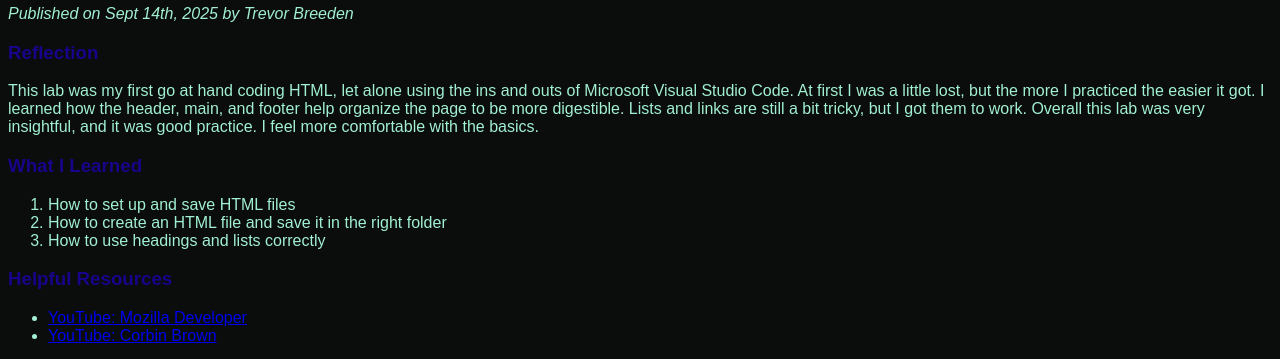
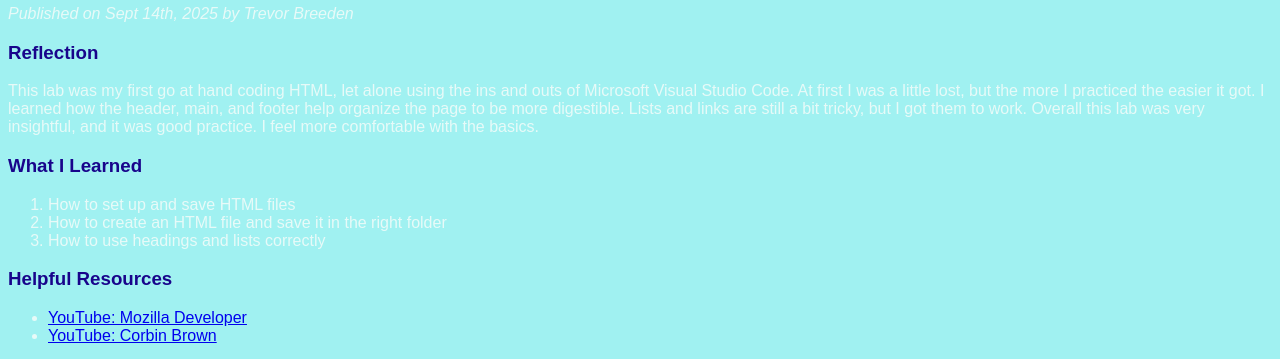
Before and after one commit to trevorbreeden007-netizen/CSIT121, a plain HTML site: page lab03/index.html in a window 1280 px wide. Shown: the part 123-482 px from the top of the page. Drawn offline with Linux system fonts and the light colour scheme.

Commit message:
style.css

```diff
--- a/lab03/style.css
+++ b/lab03/style.css
@@ -1,7 +1,7 @@
 body {
   font-family: Arial, sans-serif;
-  background: #0b0c0c;
-  color: #a1f0d2;
+  background: #a0f1f1;
+  color: #e7faf8;
 }
 
 h1 {
```
